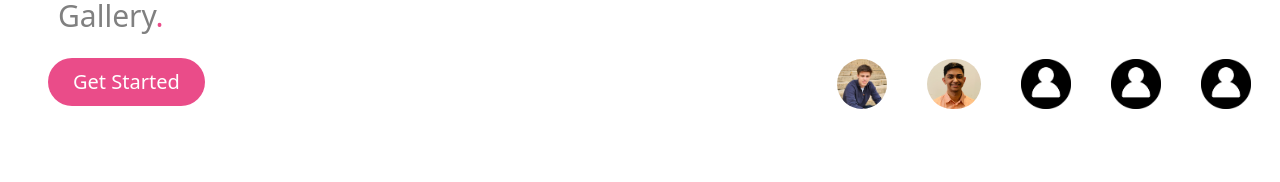
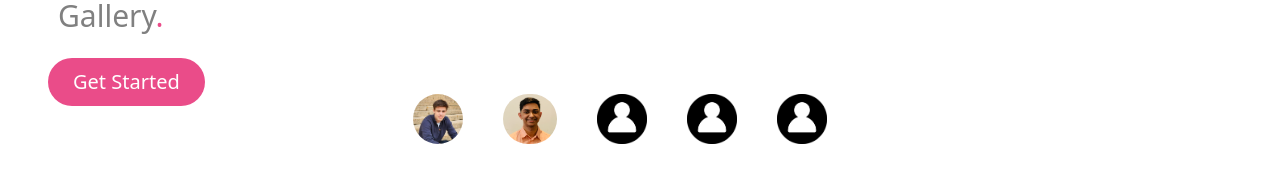
Before and after one commit to rahimmerchan/gallery, a React (Vite) app: page / in a window 1280 px wide. Shown: the part 658-840 px from the top of the page. Built offline with nearby package versions, Linux system fonts and the light colour scheme.

Commit message:
Update hero.jsx

```diff
--- a/src/components/hero.jsx
+++ b/src/components/hero.jsx
@@ -46,7 +46,7 @@ function Hero() {
         </div>
 
         <div className="container text-center">
-          <div className="d-flex justify-content-center" style={{ marginLeft: '65%', marginTop: '-95px'}}>
+          <div className="d-flex justify-content-center" style={{ marginLeft: '57%%', marginTop: '-60px'}}>
             <div>
               <a href="https://github.com/ericnem" target="_blank">
                 <img
```
